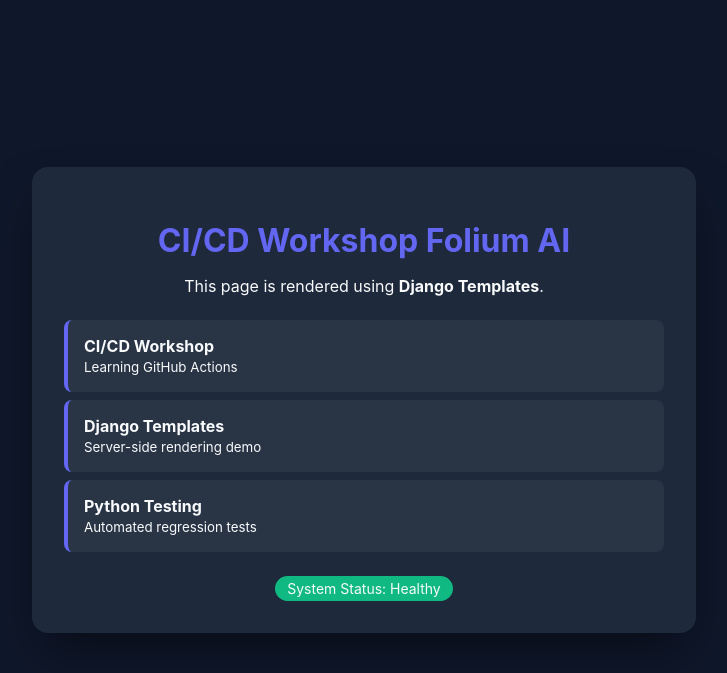
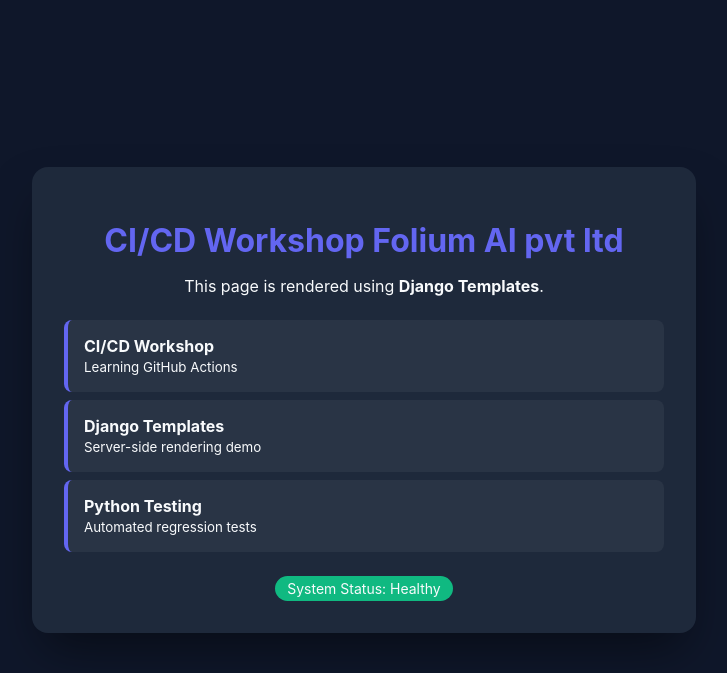
Before and after one commit to MUsamaFolium/CI_CD_workshop, a Django app: page /api/ in a window 1280 px wide. Shown: the top 673 px of the page, without its empty margins (276-1003 px from the left). Run offline with Django 5.2, Linux system fonts and the light colour scheme.

Commit message:
titlt updated

```diff
--- a/backend/templates/api/index.html
+++ b/backend/templates/api/index.html
@@ -56,7 +56,7 @@
 </head>
 <body>
     <div class="container">
-        <h1>CI/CD Workshop Folium AI</h1>
+        <h1>CI/CD Workshop Folium AI pvt ltd</h1>
         <p>This page is rendered using <strong>Django Templates</strong>.</p>
 
         <div class="data-list">
```
